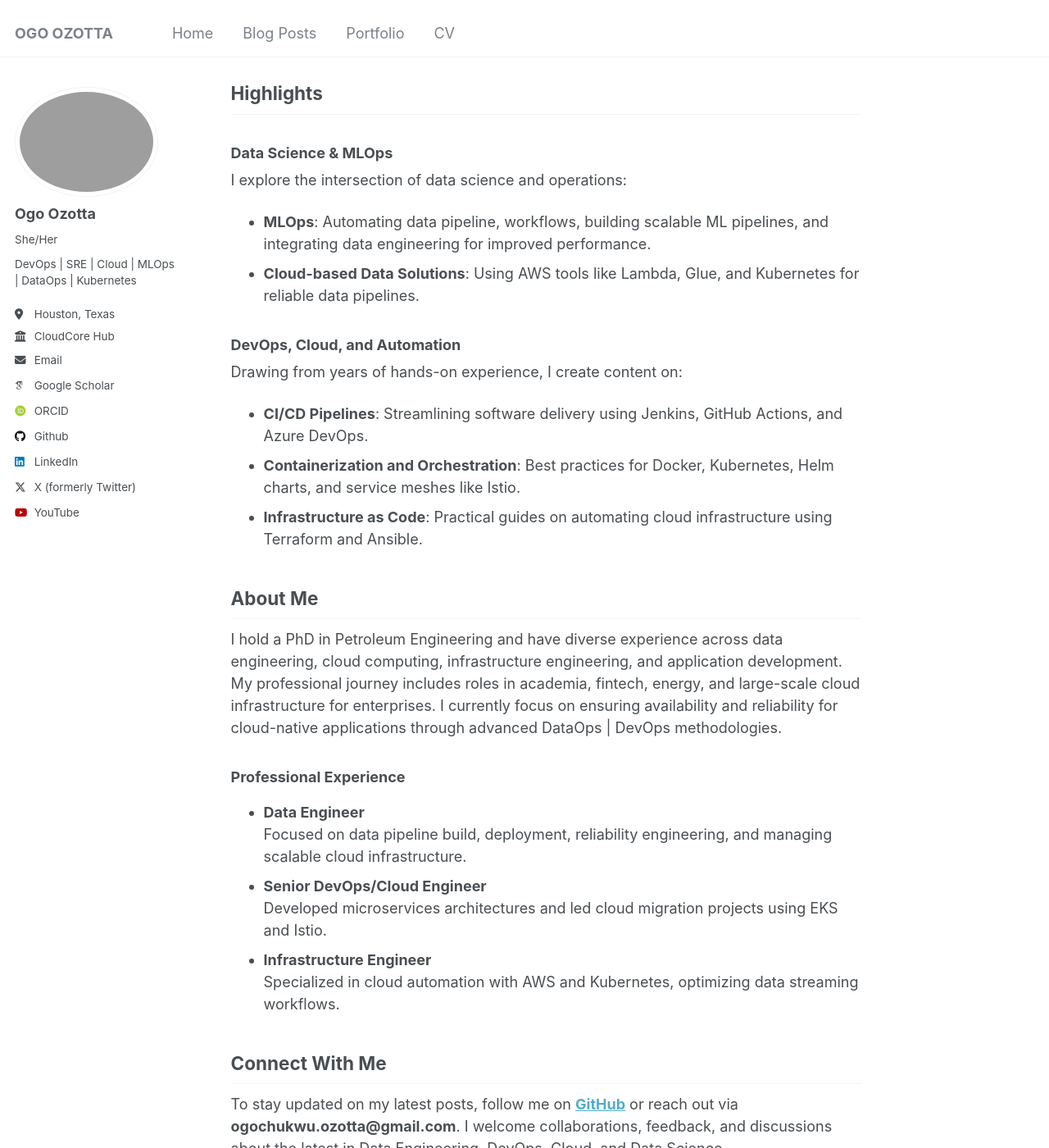
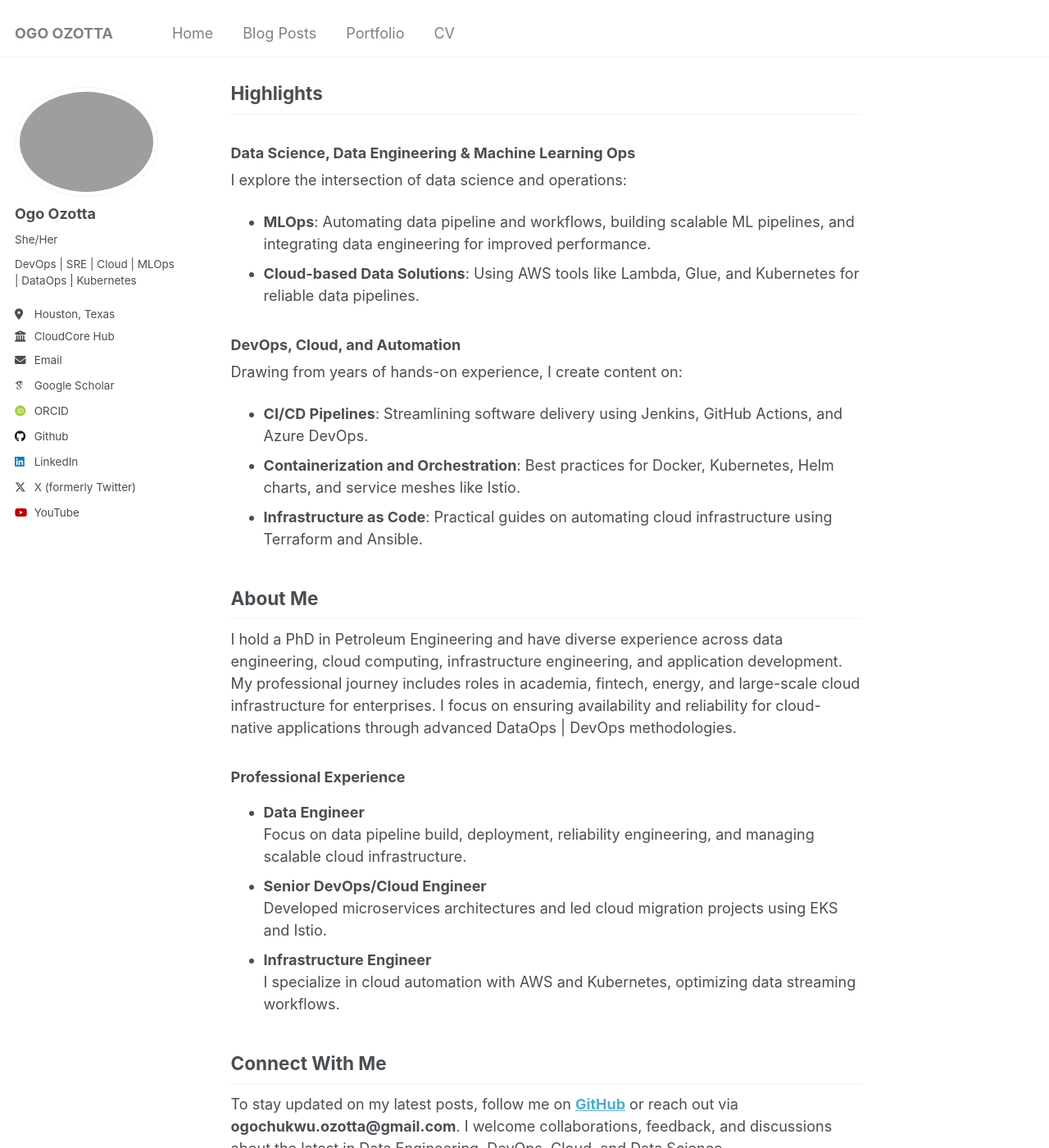
Before and after one commit to ogochukwu-ozotta/blog, a Jekyll site: the page built from _pages/about.md, in a window 1280 px wide and 1400 px high, scrolled down 519 px. Shown: the whole window at 82% size. Built offline with Jekyll 4.4.1, drawn with Linux system fonts in a browser that asks for light colours; some web fonts are replaced; comment, search, counter and statistics services are not loaded; some of the changed text lies outside the part shown.

Commit message:
Update about.md

```diff
--- a/_pages/about.md
+++ b/_pages/about.md
@@ -7,18 +7,18 @@ redirect_from:
   - /about.html
 ---
 
-Hello and welcome! I'm Ogochukwu Ozotta, a Data Engineer passionate about Cloud Computing, DevOps, Data Science, and Machine Learning. This blog is where I share insights, tutorials, and discussions on these topics, combining practical knowledge with real-world experiences.
+Hello and welcome! I'm Ogochukwu Ozotta, an Engineer passionate about Cloud Computing, DevOps, Software, Data Science, and Machine Learning. On this blog, I share insights, tutorials, and discussions on these topics, combining practical knowledge with real-world experiences.
 
 ## Topics I Cover
 - **Data Engineering, Data Science & MLOps**: Cloud-based AI solutions, automated data workflows, and scaling machine learning models with MLOps.
 - **Cloud Infrastructure**: Strategies and best practices for AWS, Azure, and GCP.
 - **DevOps Automation**: Building efficient CI/CD pipelines, infrastructure as code (using tools like Terraform and Ansible), and container orchestration with Kubernetes.
-- **Site Reliability Engineering (SRE)**: Ensuring reliability, scalability, and high availability in cloud-native environments.
+- **Site Reliability Engineering (SRE)**: Ensures reliability, scalability, and high availability in cloud-native environments.
 
 ## Highlights
-### Data Science & MLOps
+### Data Science, Data Engineering  & Machine Learning Ops
 I explore the intersection of data science and operations:
-- **MLOps**: Automating data pipeline, workflows, building scalable ML pipelines, and integrating data engineering for improved performance.
+- **MLOps**: Automating data pipeline and workflows, building scalable ML pipelines, and integrating data engineering for improved performance.
 - **Cloud-based Data Solutions**: Using AWS tools like Lambda, Glue, and Kubernetes for reliable data pipelines.
 
 ### DevOps, Cloud, and Automation
@@ -29,15 +29,15 @@ Drawing from years of hands-on experience, I create content on:
 
 
 ## About Me
-I hold a PhD in Petroleum Engineering and have diverse experience across data engineering, cloud computing, infrastructure engineering, and application development. My professional journey includes roles in academia, fintech, energy, and large-scale cloud infrastructure for enterprises. I currently focus on ensuring availability and reliability for cloud-native applications through advanced DataOps | DevOps methodologies.
+I hold a PhD in Petroleum Engineering and have diverse experience across data engineering, cloud computing, infrastructure engineering, and application development. My professional journey includes roles in academia, fintech, energy, and large-scale cloud infrastructure for enterprises. I focus on ensuring availability and reliability for cloud-native applications through advanced DataOps | DevOps methodologies.
 
 ### Professional Experience
 - **Data Engineer**
-  Focused on data pipeline build, deployment, reliability engineering, and managing scalable cloud infrastructure.
+  Focus on data pipeline build, deployment, reliability engineering, and managing scalable cloud infrastructure.
 - **Senior DevOps/Cloud Engineer**
   Developed microservices architectures and led cloud migration projects using EKS and Istio.
 - **Infrastructure Engineer**
-  Specialized in cloud automation with AWS and Kubernetes, optimizing data streaming workflows.
+  I specialize in cloud automation with AWS and Kubernetes, optimizing data streaming workflows.
 
 ## Connect With Me
 To stay updated on my latest posts, follow me on **[GitHub](https://github.com/ogochukwu-ozotta)** or reach out via **ogochukwu.ozotta@gmail.com**. I welcome collaborations, feedback, and discussions about the latest in Data Engineering, DevOps, Cloud, and Data Science.
```
